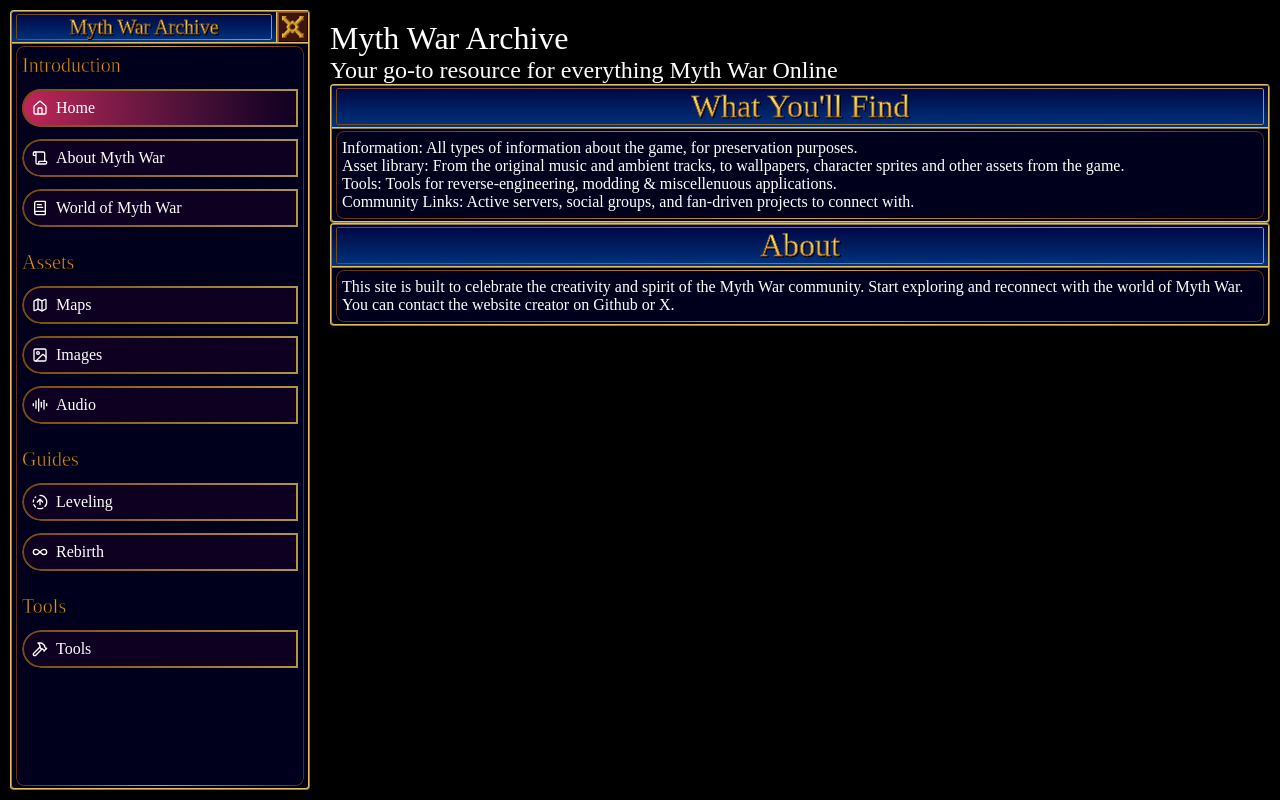
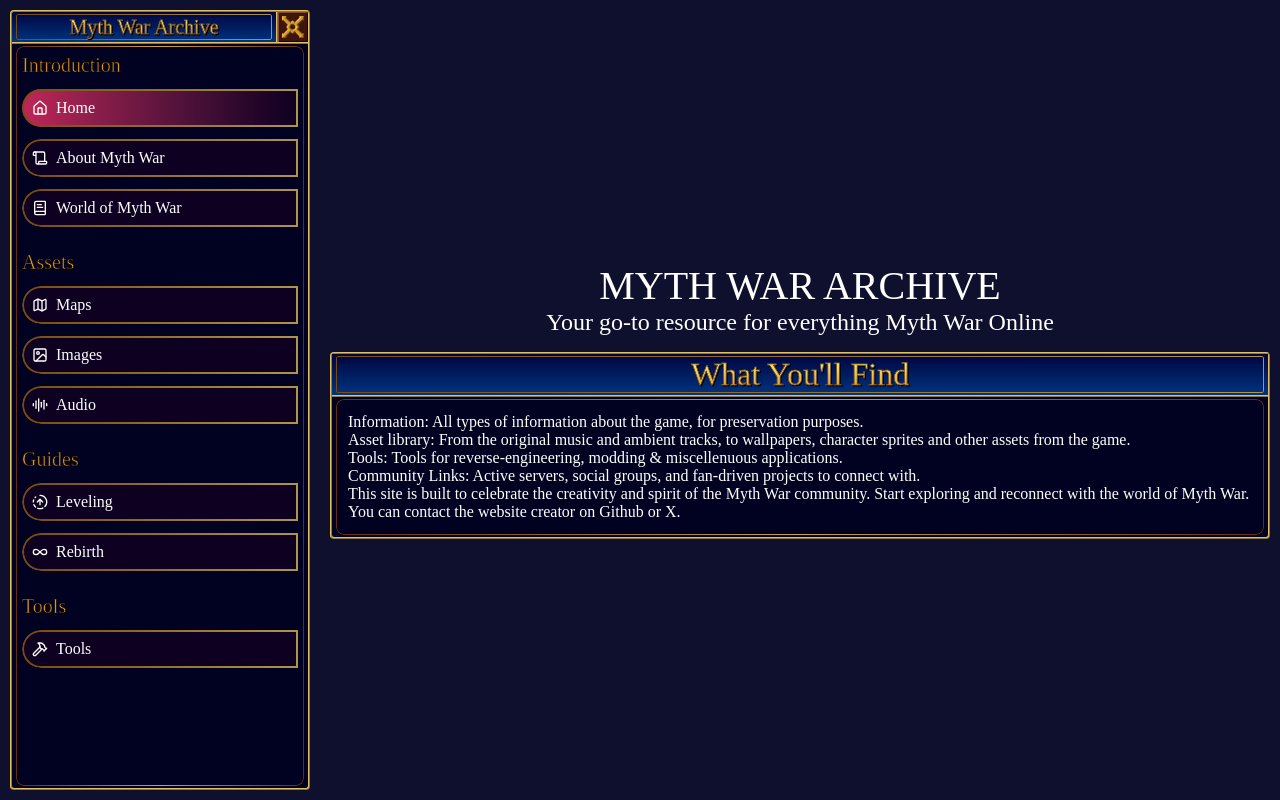
Before and after one commit to MGSimard/myth-war-archive-v2, a React (Vite) app: page / in a window 1280 px wide. Built offline with nearby package versions, Linux system fonts and the light colour scheme; a web font is replaced by a local one.

Commit message:
temp site bg

```diff
--- a/src/_styles/global.css
+++ b/src/_styles/global.css
@@ -6,13 +6,12 @@
 
   --contentFont: "";
   --displayFont: "Hanyi Fanglijian";
-  --logoFont: "Caliph";
 
   --clrDecorlinePad: 0.2rem 0.4rem;
 
   /* MYTH WAR COLORS*/
   --clrSiteText: oklch(1 0 0);
-  --clrSiteBg: #000;
+  --clrSiteBg: oklch(0.19 0.0608 278.71);
 
   --clrGoldOuterTopFrameHighlight: oklch(0.894 0.098 95.14);
   --clrGoldOuterRightFrameHighlight: oklch(0.894 0.098 95.14);
@@ -54,7 +53,11 @@ body {
   transition: padding 0.3s ease-in-out;
 }
 main {
+  display: flex;
+  flex-direction: column;
+  gap: 1.6rem;
   max-width: var(--maxContentWidth);
+  min-height: 100dvh;
   margin: 0 auto;
   padding: calc(var(--sitePadding) * 2) var(--sitePadding);
 }
@@ -266,6 +269,23 @@ a {
   height: 1.6rem;
 }
 /**/
+/* HOME */
+main:has(#hero) {
+  justify-content: center;
+}
+#hero {
+  text-align: center;
+  text-wrap: balance;
+}
+#hero h1 {
+  font-family: inherit;
+  font-size: 4rem;
+  text-align: center;
+  text-transform: uppercase;
+}
+#home h2 {
+  font-family: inherit;
+}
 /* CONTENT SECTION */
 main section {
   border: 0.2rem ridge var(--clrGoldOuterLeftFrameHighlight);
@@ -301,7 +321,7 @@ main section {
 }
 .section-content {
   position: relative;
-  padding: var(--sitePadding);
+  padding: 1.6rem;
 }
 .section-content::before {
   content: "";
--- a/src/routes/index.tsx
+++ b/src/routes/index.tsx
@@ -8,9 +8,11 @@ export const Route = createFileRoute("/")({
 
 function App() {
   return (
-    <div>
-      <h1>Myth War Archive</h1>
-      <h2>Your go-to resource for everything Myth War Online</h2>
+    <>
+      <header id="hero">
+        <h1>Myth War Archive</h1>
+        <h2>Your go-to resource for everything Myth War Online</h2>
+      </header>
       <Section title="What you'll find">
         <ul>
           <li>Information: All types of information about the game, for preservation purposes.</li>
@@ -21,14 +23,12 @@ function App() {
           <li>Tools: Tools for reverse-engineering, modding & miscellenuous applications.</li>
           <li>Community Links: Active servers, social groups, and fan-driven projects to connect with.</li>
         </ul>
-      </Section>
-      <Section title="About">
         <p>
           This site is built to celebrate the creativity and spirit of the Myth War community. Start exploring and
           reconnect with the world of Myth War. You can contact the website creator on{" "}
           <a href="https://github.com/MGSimard">Github</a> or <a href="https://x.com/MGSimard">X</a>.
         </p>
       </Section>
-    </div>
+    </>
   );
 }
```
Also changed, not shown: public/fonts/caliph/caliph.ttf (deleted).
